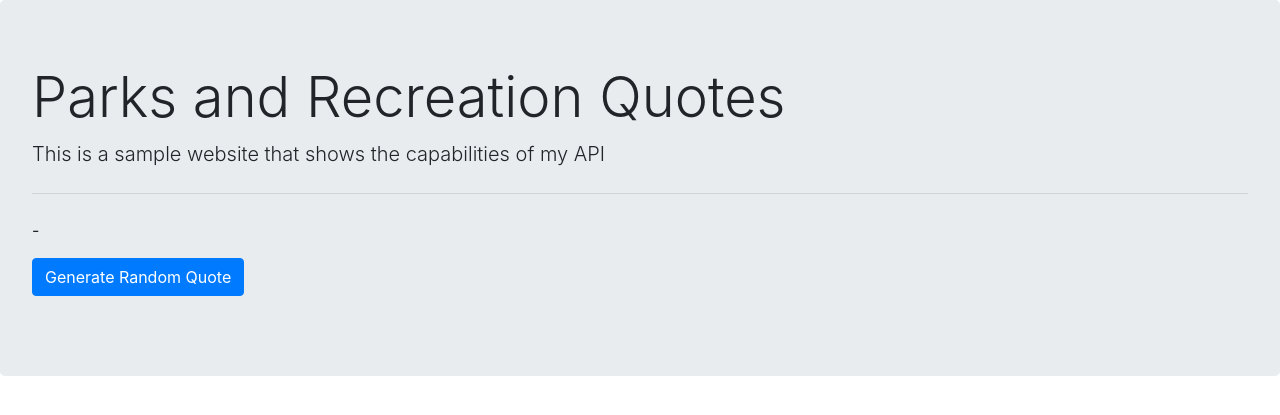
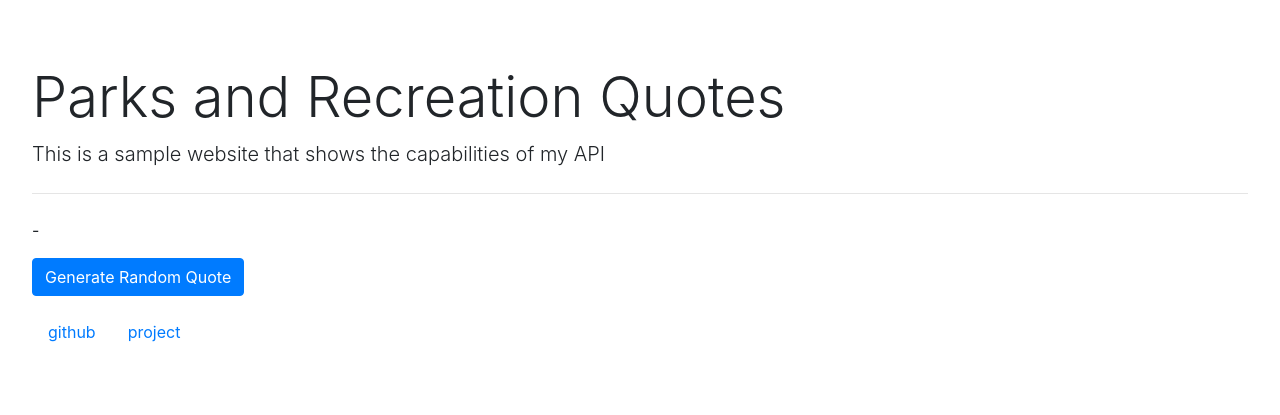
Before and after one commit to vibindi/parks-and-rec-api, a Flask app: page / in a window 1280 px wide. Shown: the top 415 px of the page. Run offline with Flask 2, Linux system fonts and the light colour scheme; data that the repository does not hold is empty; some libraries are stand-ins or nearby versions.

Commit message:
added links to homepage

```diff
--- a/app.py
+++ b/app.py
@@ -30,7 +30,6 @@ def randomQuote():
 @app.route('/')
 def index():
     rand_quote = requests.get('https://parks-and-rec-quotes.herokuapp.com/r').json()
-    #print(type(rand_quote))
     q = rand_quote.get("Quote")
     s = rand_quote.get("Speaker")
     return render_template('index.html', quote=q, speaker=s)
--- a/templates/index.html
+++ b/templates/index.html
@@ -6,18 +6,35 @@
         <meta name="viewport" content="width=device-width, initial-scale=1.0">
         <link rel="stylesheet" href="https://maxcdn.bootstrapcdn.com/bootstrap/4.0.0/css/bootstrap.min.css" integrity="sha384-Gn5384xqQ1aoWXA+058RXPxPg6fy4IWvTNh0E263XmFcJlSAwiGgFAW/dAiS6JXm" crossorigin="anonymous">
         <title>Parks and Rec Quotes</title>
+        <style>
+            .git-link a {
+                padding: 1rem 1rem 1rem 1rem;
+                color: black;
+            }
+            .git-link a:visited {
+                color: black;
+
+            }
+            .git-link a:hover {
+                color: white;
+                background-color: black;
+            }
+        </style>
     </head>
     <body>
-
-        <div class="jumbotron">
+        <div class="jumbotron" style="background-color: white;">
             <h1 class="display-4">Parks and Recreation Quotes</h1>
             <p class="lead">This is a sample website that shows the capabilities of my API</p>
             <hr class="my-4">
             <p>{{quote}}</p>
             <p>- <em id="speaker">{{speaker}}</em></p>
             <p class="lead">
-              <a class="btn btn-primary generate" href="/" role="button">Generate Random Quote</a>
+              <a class="btn btn-primary" href="/" role="button">Generate Random Quote</a>
             </p>
+            <nav class="nav">
+                <a class="nav-link git-link" href="https://github.com/vibindi">github</a>
+                <a class="nav-link git-link" href="https://github.com/vibindi/parks-and-rec-api">project</a>
+            </nav>
         </div>
 
         <script src="https://code.jquery.com/jquery-3.2.1.slim.min.js" integrity="sha384-KJ3o2DKtIkvYIK3UENzmM7KCkRr/rE9/Qpg6aAZGJwFDMVNA/GpGFF93hXpG5KkN" crossorigin="anonymous"></script>
```
